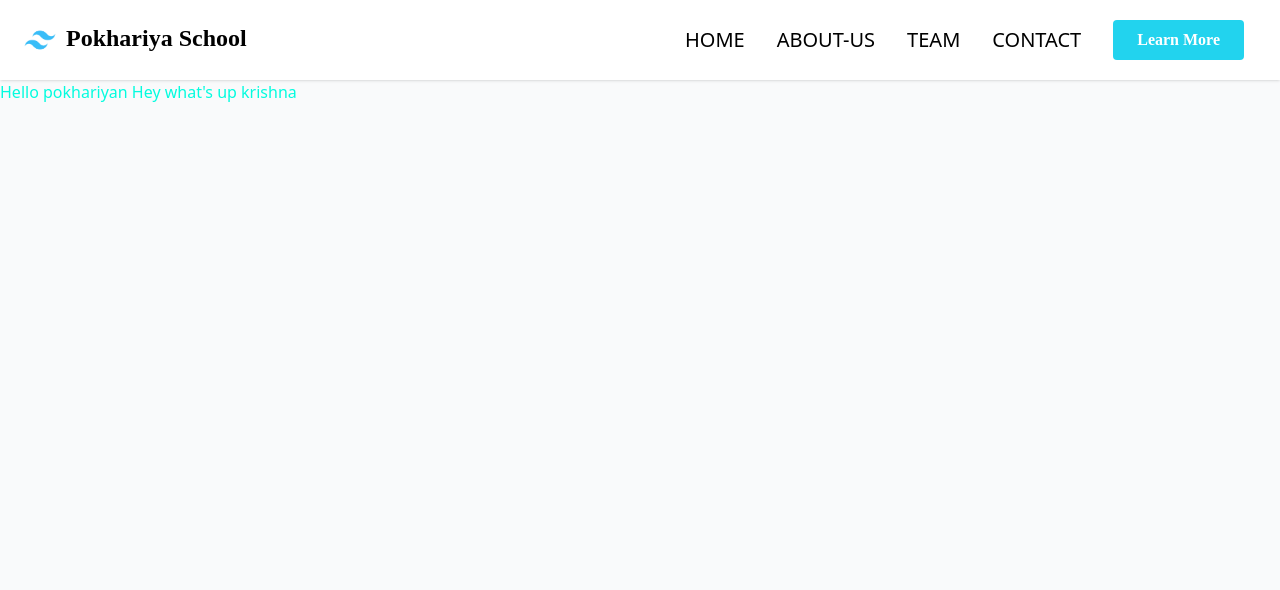
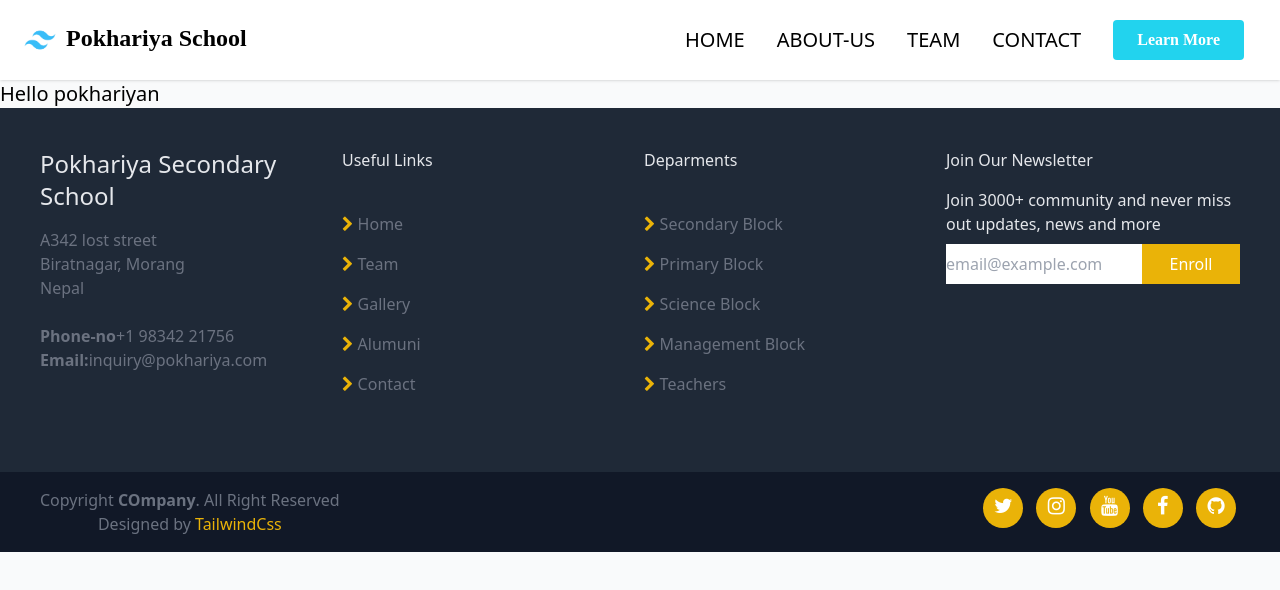
Before and after one commit to Bishal-241/mySchool, a website: page src/index.html in a window 1280 px wide. Drawn offline with nearby package versions, Linux system fonts and the light colour scheme.

Commit message:
Added footer

```diff
--- a/src/index.html
+++ b/src/index.html
@@ -8,6 +8,8 @@
     <link rel="stylesheet" href="../src/font/font-awesome-4.7.0/css/font-awesome.min.css">
     <script type="module" src="https://unpkg.com/ionicons@5.5.2/dist/ionicons/ionicons.esm.js"></script>
     <script nomodule src="https://unpkg.com/ionicons@5.5.2/dist/ionicons/ionicons.js"></script>
+    <script src="https://cdn.tailwindcss.com"></script>
+
     <style>
         .cap {
             text-transform: uppercase;
@@ -51,10 +53,78 @@
     </nav>
     <div class="main">
 
-        <p class="c">Hello pokhariyan
-            Hey what's up krishna</p>
+        <span class="text-center text-xl">Hello pokhariyan</span>
 
     </div>
+    <footer>
+        <div class="p-10 bg-gray-800 text-gray-200">
+            <div class="max-w-7xl mx-auto">
+                <div class="grid grid-cols-1 md:grid-cols-2 lg:grid-cols-4 gap-2">
+                    <div class="mb-5">
+                        <h4 class="text-2xl pb-4">Pokhariya Secondary School</h4>
+                        <p class="text-gray-500">
+                            A342 lost street <br>
+                            Biratnagar, Morang <br>
+                            Nepal <br> <br>
+                            <strong>Phone-no</strong>+1 98342 21756<br>
+                            <strong>Email:</strong>inquiry@pokhariya.com <br>
+                        </p>
+                    </div>
+                    <div class="mb-5">
+                        <h4 class="pb-4">Useful Links </h4><br>
+                        <ul class="text-gray-500">
+                            <li class="pb-4"> <i class="fa fa-chevron-right text-yellow-500"></i> <a href="#" class="hover:text-yellow-500">     Home </a></li>
+                            <li class="pb-4"> <i class="fa fa-chevron-right text-yellow-500"></i> <a href="#" class="hover:text-yellow-500">     Team </a></li>
+                            <li class="pb-4"> <i class="fa fa-chevron-right text-yellow-500"></i> <a href="#" class="hover:text-yellow-500">     Gallery </a></li>
+                            <li class="pb-4"> <i class="fa fa-chevron-right text-yellow-500"></i> <a href="#" class="hover:text-yellow-500">     Alumuni </a></li>
+                            <li class="pb-4"> <i class="fa fa-chevron-right text-yellow-500"></i> <a href="#" class="hover:text-yellow-500">     Contact </a></li>
+
+                        </ul>
+                    </div>
+                    <div class="mb-5">
+                        <h4 class="pb-4">Deparments</h4><br>
+                        <ul class="text-gray-500">
+                            <li class="pb-4"> <i class="fa fa-chevron-right text-yellow-500"></i> <a href="#" class="hover:text-yellow-500">     Secondary Block </a></li>
+                            <li class="pb-4"> <i class="fa fa-chevron-right text-yellow-500"></i> <a href="#" class="hover:text-yellow-500">     Primary Block </a></li>
+                            <li class="pb-4"> <i class="fa fa-chevron-right text-yellow-500"></i> <a href="#" class="hover:text-yellow-500">     Science Block </a></li>
+                            <li class="pb-4"> <i class="fa fa-chevron-right text-yellow-500"></i> <a href="#" class="hover:text-yellow-500">     Management Block </a></li>
+                            <li class="pb-4"> <i class="fa fa-chevron-right text-yellow-500"></i> <a href="#" class="hover:text-yellow-500">     Teachers </a></li>
+
+                        </ul>
+                    </div>
+                    <div class="mb-5">
+                        <h4 class="pb-4">Join Our Newsletter</h4>
+                        <p class="text-gray-200 pb-2 ">Join 3000+ community and never miss out updates, news and more</p>
+                        <form action="" class="flex flex-row flex-wrap">
+                            <input type="text" class="text-gray-500 w-2/3 focus:border-yello=-500" placeholder="email@example.com">
+                            <button class="p-2 w-1/3 bg-yellow-500 text-white hover:bg-yellow-600">Enroll</button>
+                        </form>
+                    </div>
+                </div>
+
+
+            </div>
+
+        </div>
+        <div class="w-full bg-gray-900 text-gray-500 px-10 ">
+            <div class="max-w-7xl flex flex-col sm:flex-row py-4 mx-auto justify-between items-center">
+                <div class="text-center">
+                    <div>
+                        Copyright <strong><span>COmpany</span></strong>. All Right Reserved
+                    </div>
+                    Designed by <a href="#" class="text-yellow-500"> TailwindCss</a>
+                </div>
+                <div class="text-center text-white text-xl mb-2">
+                    <a href="#" class="w-10 h-10 rounded-full bg-yellow-500 hover:bg-yello-600 mx-1 inline-block pt-1 "><i class="fa fa-twitter"></i></a>
+                    <a href="#" class="w-10 h-10 rounded-full bg-yellow-500 hover:bg-yello-600 mx-1 inline-block pt-1 "><i class="fa fa-instagram"></i></a>
+                    <a href="#" class="w-10 h-10 rounded-full bg-yellow-500 hover:bg-yello-600 mx-1 inline-block pt-1 "><i class="fa fa-youtube"></i></a>
+                    <a href="#" class="w-10 h-10 rounded-full bg-yellow-500 hover:bg-yello-600 mx-1 inline-block pt-1 "><i class="fa fa-facebook"></i></a>
+                    <a href="#" class="w-10 h-10 rounded-full bg-yellow-500 hover:bg-yello-600 mx-1 inline-block pt-1 "><i class="fa fa-github"></i></a>
+
+                </div>
+            </div>
+        </div>
+    </footer>
 
 
     <script>
```
Also changed, not shown: README.md.
